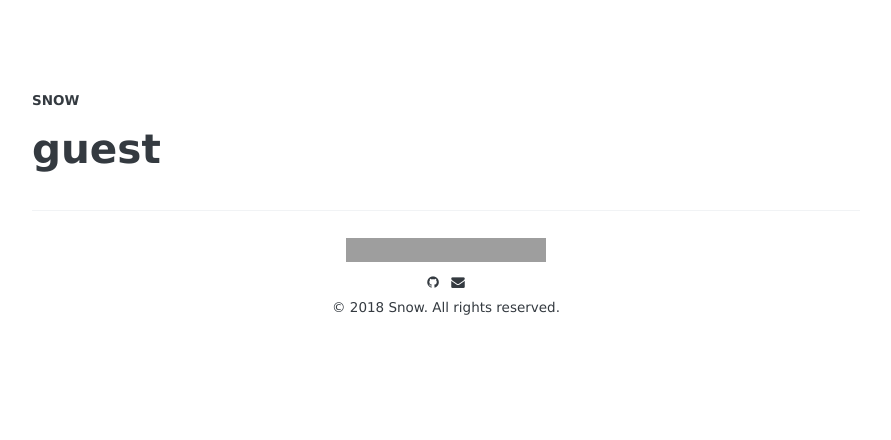
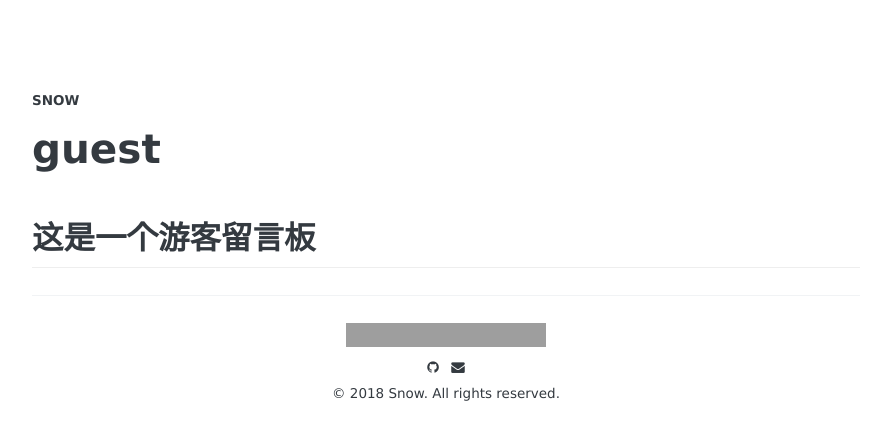
Before and after one commit to hkslover/hkslover.github.io, a Jekyll site: the page built from guest/index.html, in a window 1280 px wide. Shown: the top 440 px of the page, without its empty margins (194-1085 px from the left). Built offline with Jekyll 4.4.1, drawn with Linux system fonts in a browser that asks for light colours; some web fonts are replaced; comment, search, counter and statistics services are not loaded; grey boxes are pictures that could not be loaded.

Commit message:
Update index.html

```diff
--- a/guest/index.html
+++ b/guest/index.html
@@ -2,6 +2,8 @@
 layout: page
 title: guest
 ---
+
+<h2>这是一个游客留言板</h2>
 
 <div id="gitalk-container"></div>
 <link rel="stylesheet" href="https://unpkg.com/gitalk/dist/gitalk.css">
```
